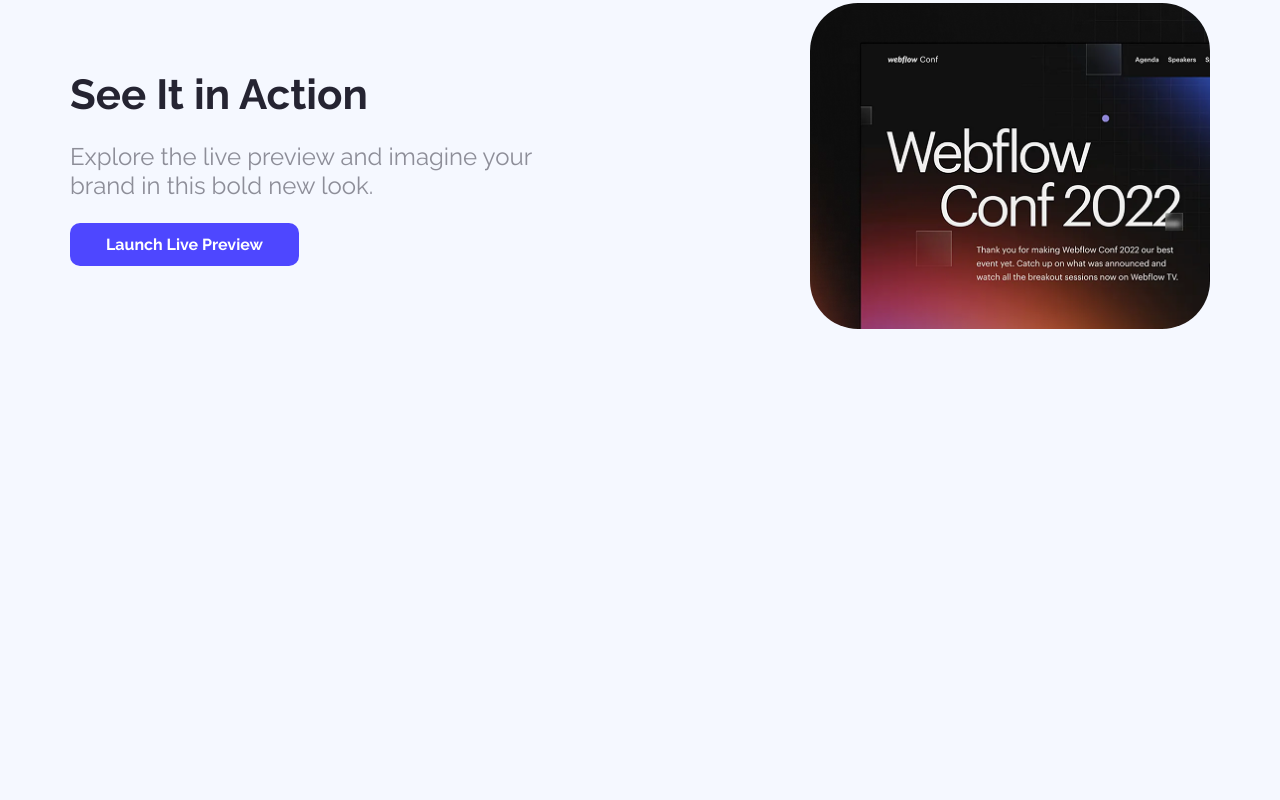
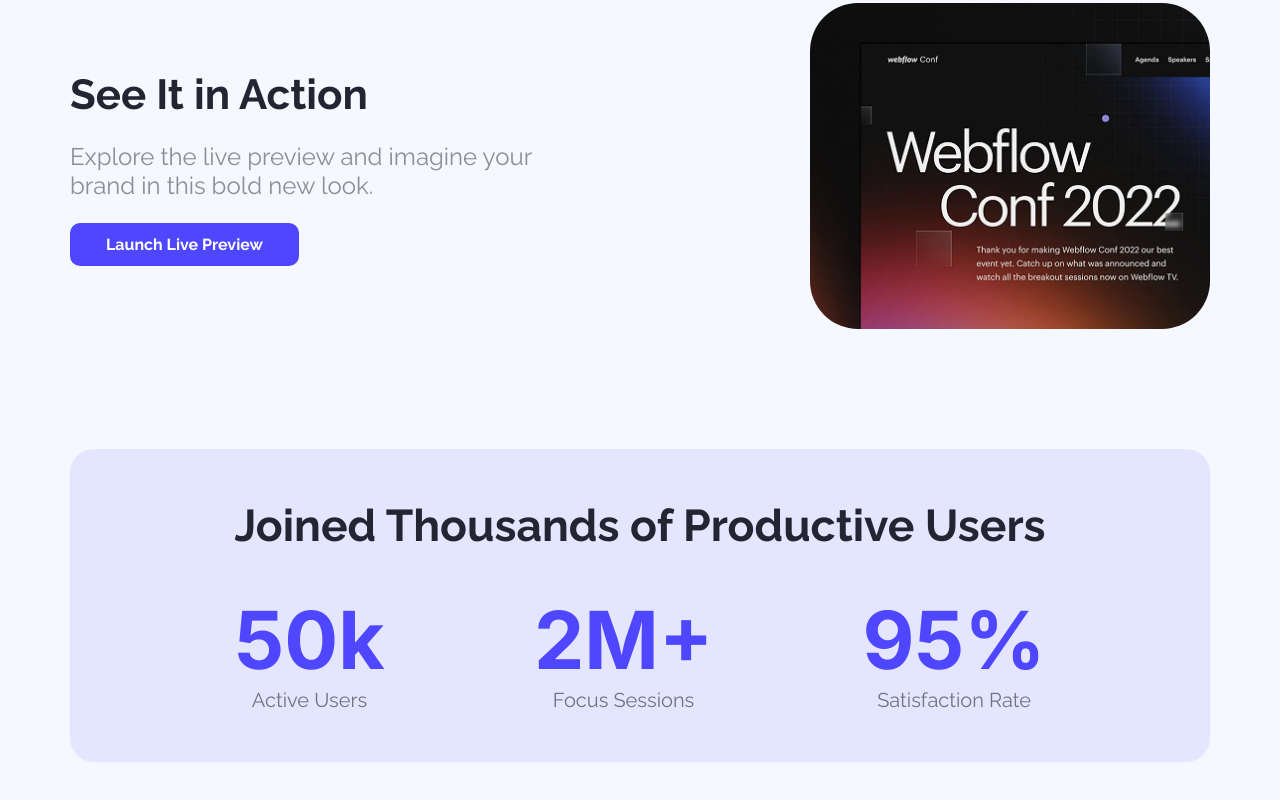
Before and after one commit to 30526/webflow-agency-website, a plain HTML site: page index.html in a window 1280 px wide. Shown: the part 755-1555 px from the top of the page. Before the commit the page ends 1204 px from the top, so only its background shows below. Drawn offline with Linux system fonts and the light colour scheme.

Commit message:
added user section

```diff
--- a/index.html
+++ b/index.html
@@ -48,6 +48,30 @@
                 </div>
             </div>
         </section>
+
+        <section class="user-section">
+
+            <div class="user-container">
+                <div class="user-title">
+                    <h3 class="color-secondary">Joined Thousands of Productive Users</h3>
+                </div>
+                <div class="user-information">
+                    <div class="users">
+                        <h2 class="inter">50k</h2>
+                        <p class="inter-primary">Active Users</p>
+                    </div>
+                    <div class="users">
+                        <h2 class="inter">2M+</h2>
+                        <p class="inter-primary">Focus Sessions</p>
+                    </div>
+                    <div class="users">
+                        <h2 class="inter">95%</h2>
+                        <p class="inter-primary">Satisfaction Rate</p>
+                    </div>
+                </div>
+            </div>
+
+        </section>
     </main>
 
     <footer>
--- a/styles/style.css
+++ b/styles/style.css
@@ -12,6 +12,10 @@
     font-optical-sizing: auto;
     font-style: normal;
     color: #4E47FF;
+}
+
+.inter-primary {
+    color: rgba(0, 0, 0, 0.5);
 }
 
 
@@ -45,7 +49,8 @@
     color: rgba(37, 36, 50, 0.5);
 }
 
-.action-container {
+.action-container,
+.user-section {
     width: 1140px;
     margin: 0px auto;
 
@@ -117,3 +122,41 @@
     width: 400px;
     border-radius: 48px;
 }
+
+
+/* User Section Styles  */
+
+.user-section {
+    background-color: rgba(78, 71, 255, 0.1);
+    display: flex;
+    justify-content: center;
+    border-radius: 24px;
+    margin: 116px auto;
+}
+
+.user-title {
+    margin: 50px 0px 40px;
+    font-size: 38px;
+    font-weight: bold;
+}
+
+
+.user-information {
+    display: flex;
+    justify-content: space-between;
+    margin-bottom: 50px;
+    width: 100%;
+}
+
+.users {
+    text-align: center;
+}
+
+.users h2 {
+    font-size: 80px;
+    font-weight: bold;
+}
+
+.users p {
+    font-size: 20px;
+}
```
